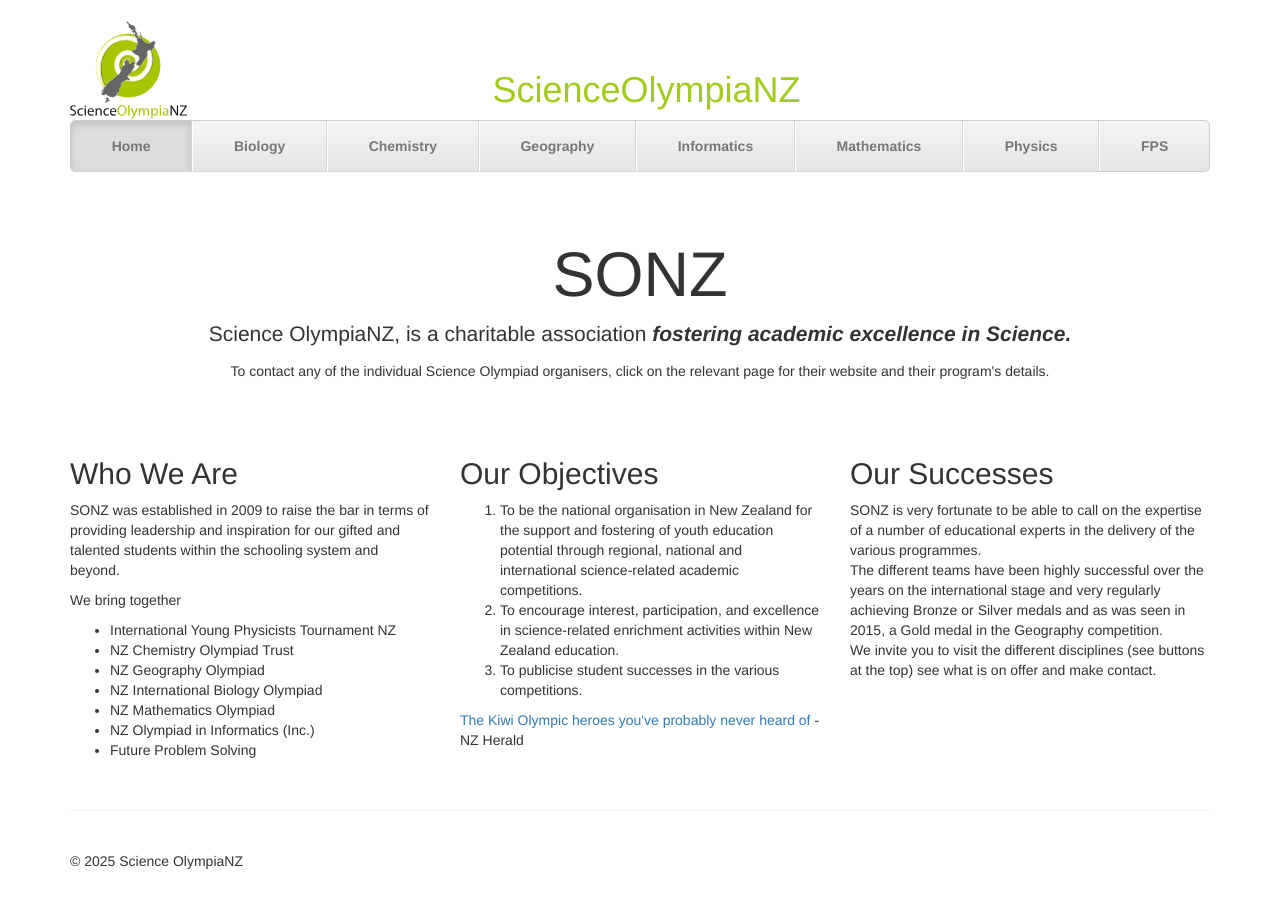
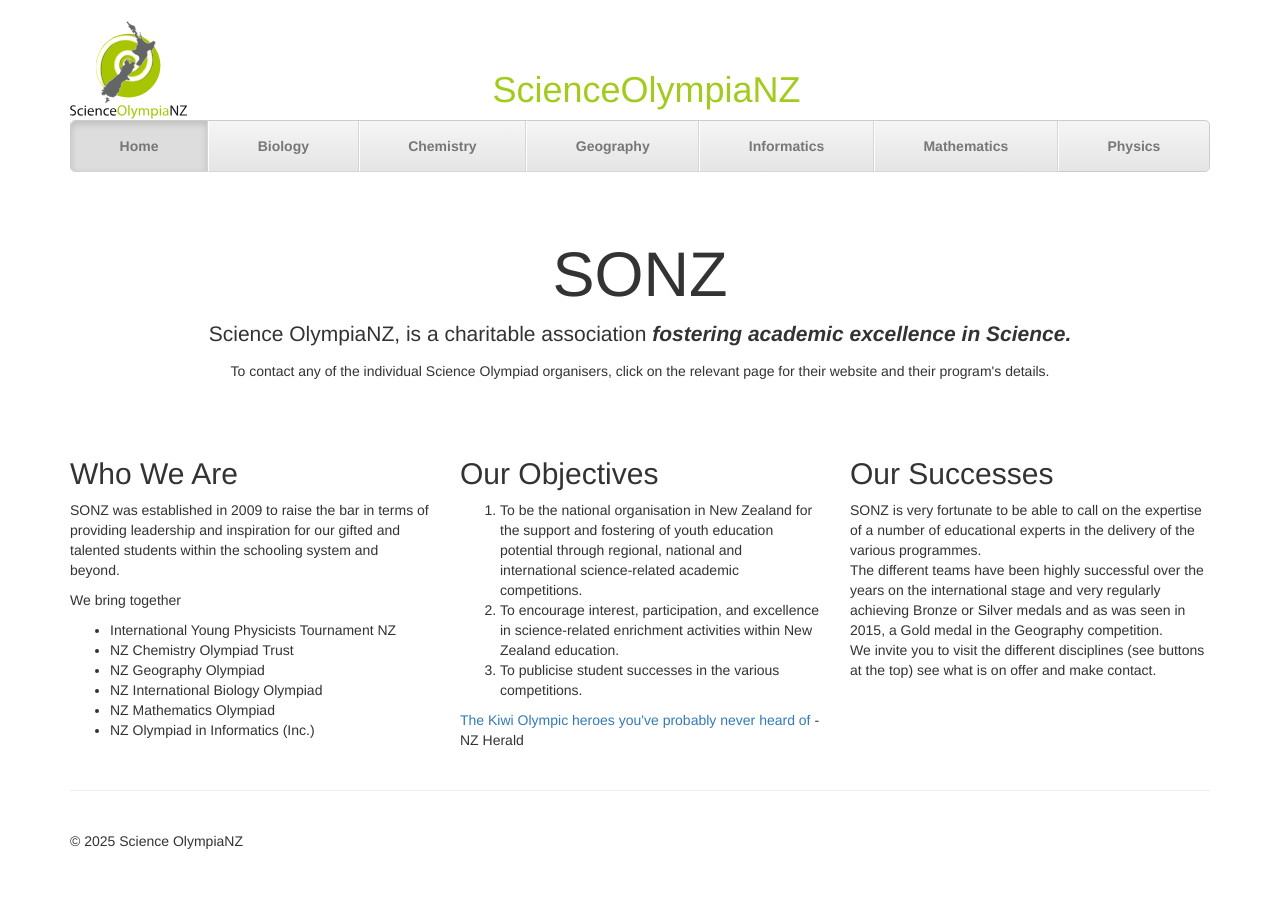
Before and after one commit to scienceolympianz/scienceolympianz.github.io, a Jekyll site: the page built from index.html, in a window 1280 px wide. Built offline with Jekyll 4.4.1, drawn with Linux system fonts in a browser that asks for light colours.

Commit message:
Remove links to and references to fpsnz

```diff
--- a/_layouts/default.html
+++ b/_layouts/default.html
@@ -45,7 +45,6 @@
             <li {% if current == '/informatics' %}class="active"{% endif %}><a href="/informatics">Informatics</a></li>
             <li {% if current == '/maths' %}class="active"{% endif %}><a href="/maths">Mathematics</a></li>
             <li {% if current == '/physics' %}class="active"{% endif %}><a href="/physics">Physics</a></li>
-            <li ><a href="https://fpsnz.co.nz/" target="_blank">FPS</a></li>
           </ul>
         </nav>
       </div>
--- a/index.html
+++ b/index.html
@@ -32,7 +32,6 @@
             <li>NZ International Biology Olympiad</li>
             <li>NZ Mathematics Olympiad</li>
             <li>NZ Olympiad in Informatics (Inc.)</li>
-            <li>Future Problem Solving</li>
         </ul>
     </div>
 
```
